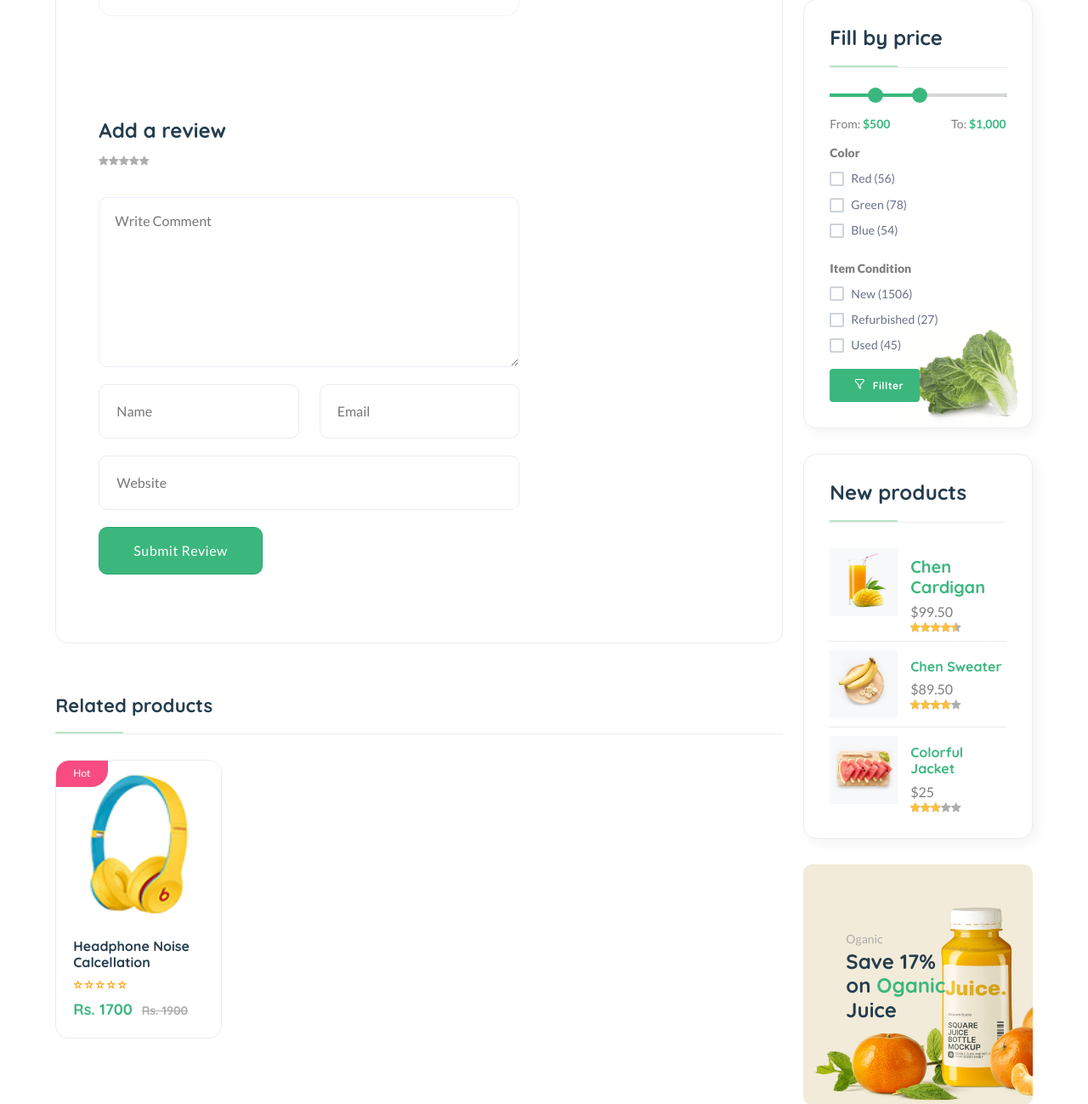
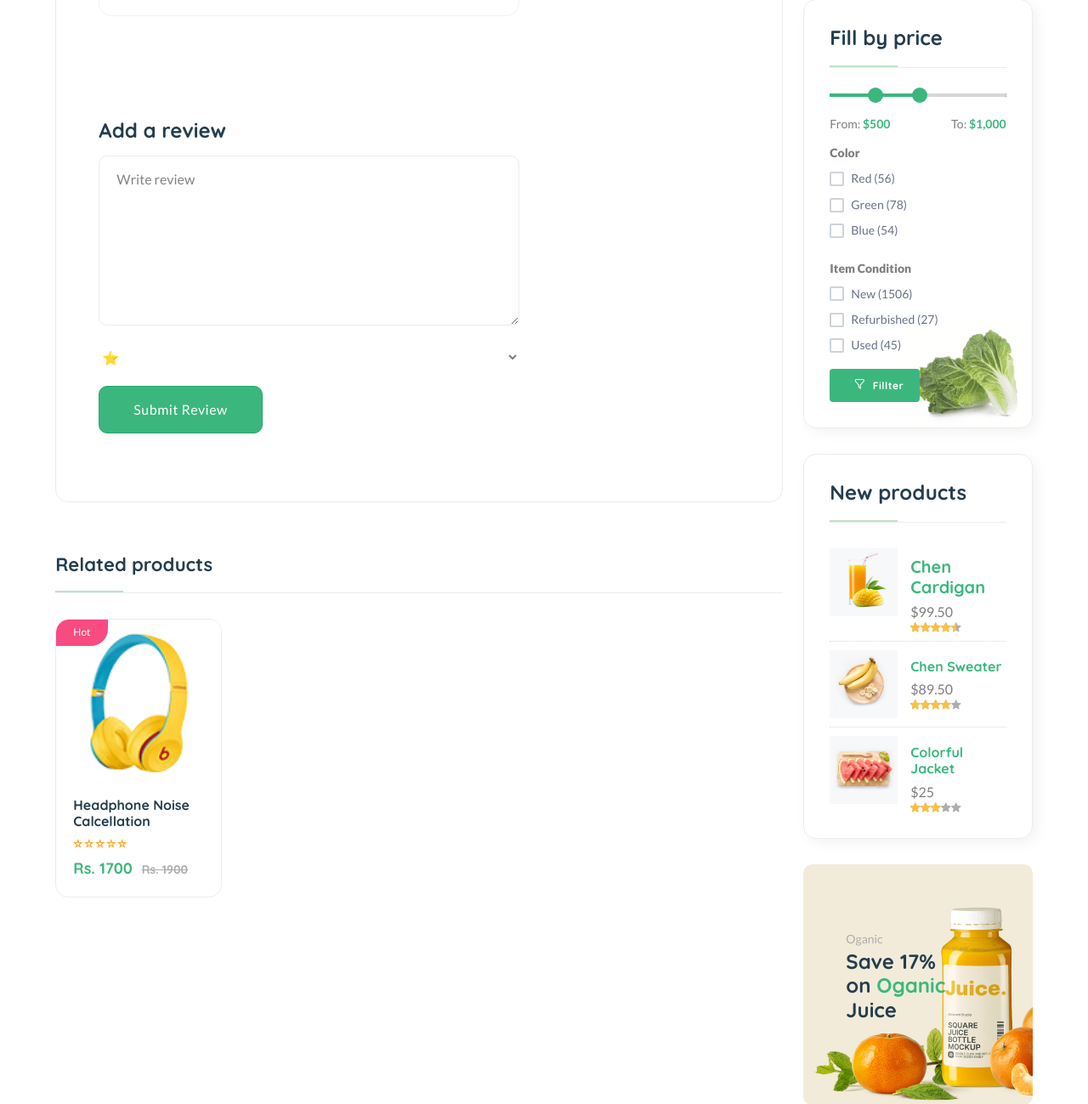
Before and after one commit to BishnuThapa/Ecommerce-Django, a Django app: a page that uses templates/partials/base.html in a window 1280 px wide, after a click that opens the changed part. Shown: the part 1747-3046 px from the top of the page at 85% size. Run offline with Django 5.2, Linux system fonts and the light colour scheme; data comes from the database, SQL or seed files in the repository; both versions use the stored data as it was after the commit; parts of the project's set-up code (start-up, migrations or seed data) failed here and were passed over; some libraries are stand-ins or nearby versions.

Commit message:
save review into db using ajax without reloading page

```diff
--- /dev/null
+++ b/core/forms.py
@@ -0,0 +1,11 @@
+from django import forms
+from .models import ProductReview
+
+
+class ProductReviewForm(forms.ModelForm):
+    review = forms.CharField(widget=forms.Textarea(
+        attrs={'placeholder': 'Write review'}))
+
+    class Meta:
+        model = ProductReview
+        fields = ['review', 'rating']
--- a/core/urls.py
+++ b/core/urls.py
@@ -20,5 +20,9 @@ urlpatterns = [
     path('vendor/<vid>', views.vendor_detail_view, name='vendor-detail'),
 
     # TAGS
-    path('products/tag/<slug:tag_slug>/', views.tag_list_view, name='tags')
+    path('products/tag/<slug:tag_slug>/', views.tag_list_view, name='tags'),
+
+    # AJAX ADD REVIEW
+    path('ajax-add-review/<int:pid>/',
+         views.ajax_add_review, name='ajax-add-review')
 ]
--- a/core/views.py
+++ b/core/views.py
@@ -1,7 +1,11 @@
+from django.http import JsonResponse, HttpResponse
 from django.shortcuts import render, get_object_or_404
 from django.db.models import Count, Avg
 from .models import Product, Category, Vendor, CartOrder, CartOrderItems, ProductImages, ProductReview, Wishlist, Address
 from taggit.models import Tag
+from userauth.models import User
+from .forms import ProductReviewForm
+
 # Create your views here.
 
 
@@ -76,11 +80,15 @@ def product_detail_view(request, pid):
     average_rating = ProductReview.objects.filter(
         product=product).aggregate(rating=Avg('rating'))
 
+    # review form
+    review_form = ProductReviewForm()
     context = {
         'product': product,
         'related_products': related_products,
         'reviews': reviews,
-        'average_rating': average_rating
+        'average_rating': average_rating,
+        'review_form': review_form
+
     }
     return render(request, 'core/product-detail.html', context)
 
@@ -97,3 +105,33 @@ def tag_list_view(request, tag_slug=None):
         'tag': tag
     }
     return render(request, 'core/tag.html', context)
+
+
+def ajax_add_review(request, pid):
+    product = Product.objects.get(pk=pid)
+    user = request.user
+
+    review = ProductReview.objects.create(
+        user=user,
+        product=product,
+        review=request.POST['review'],
+        rating=request.POST['rating'],
+        )
+
+    context = {
+        'user':user.username,
+        'review':request.POST['review'],
+        'rating':request.POST['rating'],
+    }
+
+    average_reviews = ProductReview.objects.filter(
+        product=product).aggregate(rating=Avg('rating'))
+
+    return JsonResponse(
+        {
+        'bool':True,
+        'context':context,
+        'average_reviews':average_reviews
+        }
+
+    )
--- /dev/null
+++ b/static/assets/js/function.js
@@ -0,0 +1,12 @@
+$("#commentForm").submit(function (e) {
+  e.preventDefault();
+  $.ajax({
+    data: $(this).serialize(),
+    method: $(this).attr("method"),
+    url: $(this).attr("action"),
+    dataType: "json",
+    success: function (response) {
+      console.log("Comment Save");
+    },
+  });
+});
--- a/templates/core/product-detail.html
+++ b/templates/core/product-detail.html
@@ -325,17 +325,23 @@
                                                 <!--comment form-->
                                                 <div class="comment-form">
                                                     <h4 class="mb-15">Add a review</h4>
-                                                    <div class="product-rate d-inline-block mb-30"></div>
+                                                    {% comment %} <div class="product-rate d-inline-block mb-30"></div> {% endcomment %}
                                                     <div class="row">
                                                         <div class="col-lg-8 col-md-12">
-                                                            <form class="form-contact comment_form" action="#" id="commentForm">
+                                                            <form class="form-contact comment_form" method="POST" action="{% url 'core:ajax-add-review' product.id %}" id="commentForm">
+                                                               {% csrf_token %}
                                                                 <div class="row">
                                                                     <div class="col-12">
                                                                         <div class="form-group">
-                                                                            <textarea class="form-control w-100" name="comment" id="comment" cols="30" rows="9" placeholder="Write Comment"></textarea>
+                                                                            {{review_form.review }}
                                                                         </div>
                                                                     </div>
-                                                                    <div class="col-sm-6">
+                                                                    <div class="col-12">
+                                                                        <div class="form-group">
+                                                                            {{review_form.rating }}
+                                                                        </div>
+                                                                    </div>
+                                                                    {% comment %} <div class="col-sm-6">
                                                                         <div class="form-group">
                                                                             <input class="form-control" name="name" id="name" type="text" placeholder="Name" />
                                                                         </div>
@@ -349,7 +355,7 @@
                                                                         <div class="form-group">
                                                                             <input class="form-control" name="website" id="website" type="text" placeholder="Website" />
                                                                         </div>
-                                                                    </div>
+                                                                    </div> {% endcomment %}
                                                                 </div>
                                                                 <div class="form-group">
                                                                     <button type="submit" class="button button-contactForm">Submit Review</button>
--- a/templates/partials/base.html
+++ b/templates/partials/base.html
@@ -1003,6 +1003,7 @@
     <!-- Template  JS -->
     <script src="{% static 'assets/js/main2cc5.js' %}"></script>
     <script src="{% static 'assets/js/shop2cc5.js' %}"></script>
+    <script src="{% static 'assets/js/function.js' %}"></script>
 </body>
 
 </html>
```
Also changed, not shown: db.sqlite3.
